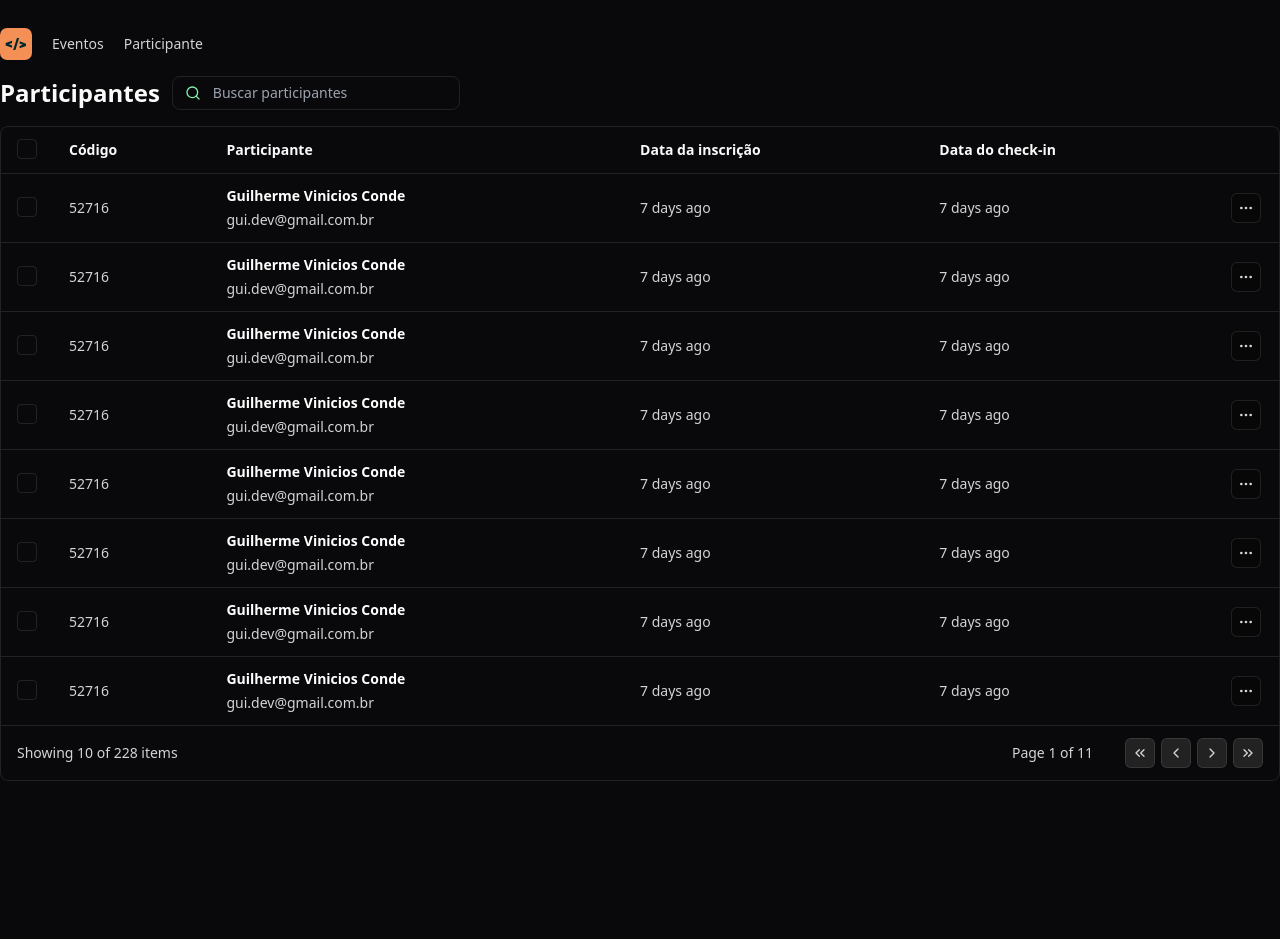
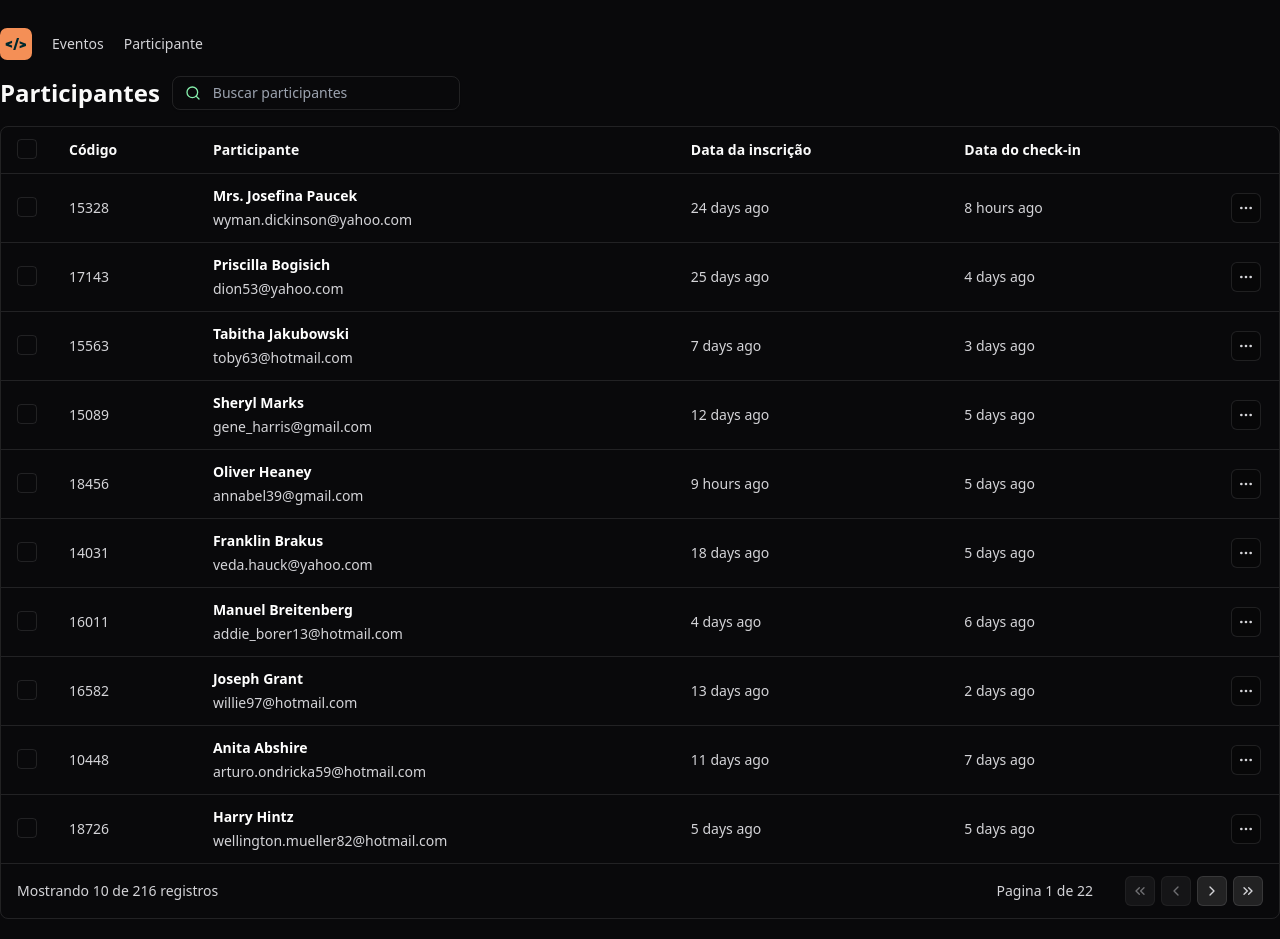
Before and after one commit to guicondee/Nlw-15UNite-React, a React (Vite) app: page / in a window 1280 px wide. Before the commit the page ends 801 px from the top, so only its background shows below. Built offline with nearby package versions, Linux system fonts and the light colour scheme.

Commit message:
create fake array to t est component datatable, and ajusting time with momentjs

```diff
--- a/src/app.tsx
+++ b/src/app.tsx
@@ -1,11 +1,11 @@
-import { AtendeeList } from "./components/atendee-list/atendee-list";
+import { AttendeeList } from "./components/attendee-list/attendee-list";
 import { Header } from "./components/header/header";
 
 export function App() {
   return (
     <div className="flex flex-col gap-2 max-w-7xl mx-auto py-5">
       <Header />
-      <AtendeeList />
+      <AttendeeList />
     </div>
   );
 }
--- a/src/components/atendee-list/atendee-list.tsx
+++ b/src/components/attendee-list/attendee-list.tsx
@@ -14,12 +14,35 @@ import { TableHeader } from "../table/table-header";
 import { TableCell } from "../table/table-cell";
 import { TableRow } from "../table/table-row";
 import { ChangeEvent, useState } from "react";
+import { attendees } from "../../data/attendees";
 
-export function AtendeeList() {
+import moment from "moment";
+import "moment/dist/locale/pt-br";
+
+export function AttendeeList() {
   const [search, setSearch] = useState("");
+  const [page, setPage] = useState(1);
+
+  const totalPage = Math.ceil(attendees.length / 10);
 
   const handleSearchingInput = (event: ChangeEvent<HTMLInputElement>) => {
     setSearch(event.target.value);
+  };
+
+  const goToNextPage = () => {
+    setPage(page + 1);
+  };
+
+  const goToPreviousPage = () => {
+    setPage(page - 1);
+  };
+
+  const goToFirstPage = () => {
+    setPage(1);
+  };
+
+  const goToLastPage = () => {
+    setPage(totalPage);
   };
 
   return (
@@ -53,23 +76,31 @@ export function AtendeeList() {
           </tr>
         </thead>
         <tbody>
-          {Array.from({ length: 8 }).map((_, index) => {
+          {attendees.slice((page - 1) * 10, page * 10).map((attendee) => {
             return (
-              <TableRow key={index}>
+              <TableRow key={attendee.id}>
                 <TableCell>
                   <CheckboxInput />
                 </TableCell>
-                <TableCell>52716</TableCell>
+                <TableCell>{attendee.id}</TableCell>
                 <TableCell>
                   <div className="flex flex-col gap-1">
                     <span className="text-white font-semibold">
-                      Guilherme Vinicios Conde
+                      {attendee.name}
                     </span>
-                    <span>gui.dev@gmail.com.br</span>
+                    <span>{attendee.email}</span>
                   </div>
                 </TableCell>
-                <TableCell>7 days ago</TableCell>
-                <TableCell>7 days ago</TableCell>
+                <TableCell>
+                  {moment(attendee.createdAt, "YYYYMMDD")
+                    .locale("pt-br")
+                    .fromNow()}
+                </TableCell>
+                <TableCell>
+                  {moment(attendee.checkInAt, "YYYYMMDD")
+                    .locale("pt-br")
+                    .fromNow()}
+                </TableCell>
                 <TableCell>
                   <IconButton transparent>
                     <MoreHorizontal className="size-4" />
@@ -81,22 +112,32 @@ export function AtendeeList() {
         </tbody>
         <tfoot>
           <tr>
-            <TableCell colSpan={3}>Showing 10 of 228 items</TableCell>
+            <TableCell colSpan={3}>
+              Mostrando 10 de {attendees.length} registros
+            </TableCell>
             <TableCell className="text-right" colSpan={3}>
               <div className="inline-flex items-center gap-8 ">
-                <span> Page 1 of 11</span>
+                <span>
+                  Pagina {page} de {totalPage}
+                </span>
 
                 <div className="flex gap-1.5">
-                  <IconButton>
+                  <IconButton disabled={page === 1} onClick={goToFirstPage}>
                     <ChevronsLeft className="size-4" />
                   </IconButton>
-                  <IconButton>
+                  <IconButton disabled={page === 1} onClick={goToPreviousPage}>
                     <ChevronLeft className="size-4" />
                   </IconButton>
-                  <IconButton>
+                  <IconButton
+                    disabled={page === totalPage}
+                    onClick={goToNextPage}
+                  >
                     <ChevronRight className="size-4" />
                   </IconButton>
-                  <IconButton>
+                  <IconButton
+                    disabled={page === totalPage}
+                    onClick={goToLastPage}
+                  >
                     <ChevronsRight className="size-4" />
                   </IconButton>
                 </div>
--- a/src/components/icon-button/icon-button.tsx
+++ b/src/components/icon-button/icon-button.tsx
@@ -1,4 +1,5 @@
 import { ComponentProps } from "react";
+import { twMerge } from "tailwind-merge";
 
 export interface IconButtonProps extends ComponentProps<"button"> {
   transparent?: boolean;
@@ -7,11 +8,11 @@ export interface IconButtonProps extends ComponentProps<"button"> {
 export function IconButton({ transparent, ...props }: IconButtonProps) {
   return (
     <button
-      className={
-        transparent === true
-          ? "bg-black/20 border border-white/10 rounded-md px-1.5 py-1.5"
-          : "bg-white/10 border border-white/10 rounded-md px-1.5 py-1.5"
-      }
+      className={twMerge(
+        "border border-white/10 rounded-md p-1.5",
+        transparent ? "bg-black/20" : "bg-white/10",
+        props.disabled ? "opacity-50" : null
+      )}
       {...props}
     >
       {props.children}
--- a/src/components/table/table.tsx
+++ b/src/components/table/table.tsx
@@ -5,7 +5,7 @@ export interface TableProps extends ComponentProps<"table"> {}
 export function Table(props: TableProps) {
   return (
     <div className="border border-white/10 rounded-lg">
-      <table className="w-full " {...props} />
+      <table className="w-full" {...props} />
     </div>
   );
 }
--- /dev/null
+++ b/src/data/attendees.ts
@@ -0,0 +1,11 @@
+import { faker } from "@faker-js/faker";
+
+export const attendees = Array.from({ length: 216 }).map(() => {
+  return {
+    id: faker.number.int({ min: 10000, max: 20000 }),
+    name: faker.person.fullName(),
+    email: faker.internet.email().toLocaleLowerCase(),
+    createdAt: faker.date.recent({ days: 30 }),
+    checkInAt: faker.date.recent({ days: 7 }),
+  };
+});
```
